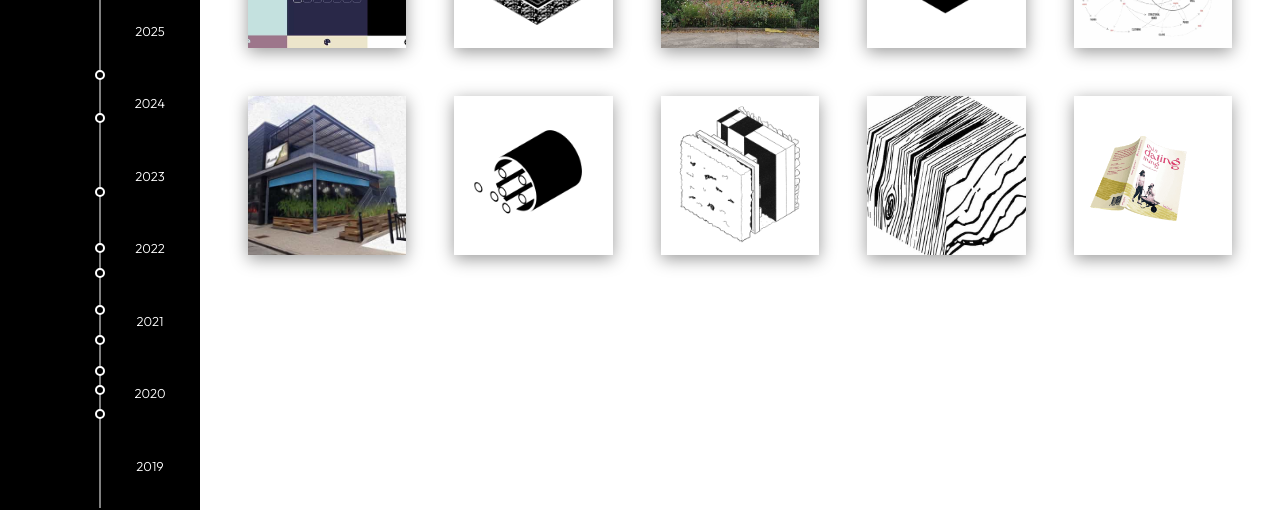
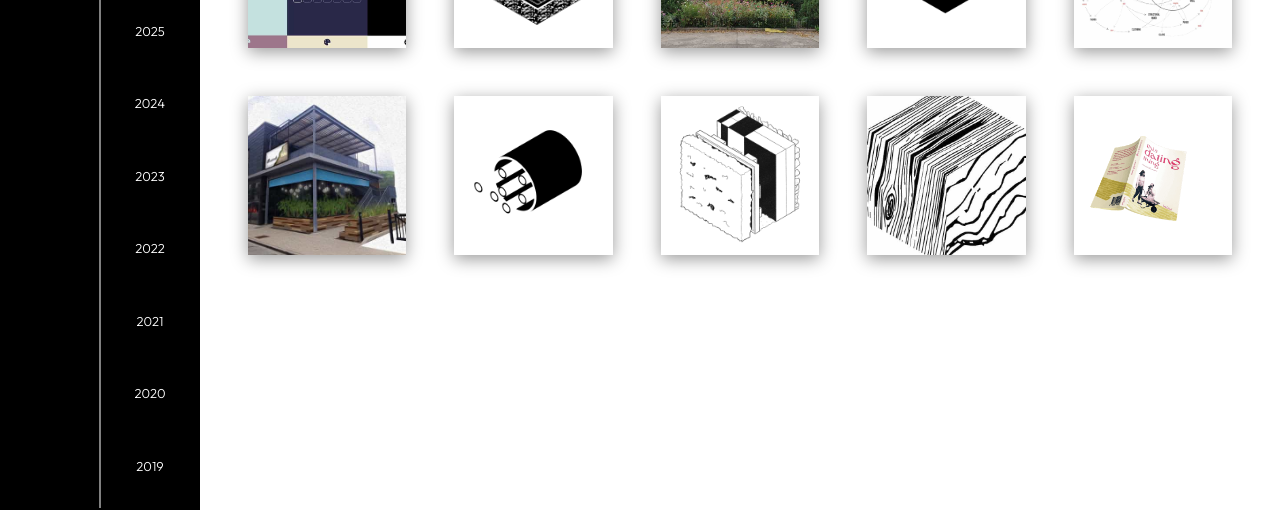
Before and after one commit to lukebobuke/portfolio, a React (Vite) app: page / in a window 1280 px wide. Shown: the part 218-728 px from the top of the page. Built offline with nearby package versions, Linux system fonts and the light colour scheme.

Commit message:
Adjusted animation timing

```diff
--- a/src/components/ProjectCard.css
+++ b/src/components/ProjectCard.css
@@ -23,7 +23,7 @@
 /* Initial page load animation - only applied to initial-load class */
 .project-card.initial-load {
 	opacity: 0;
-	animation: fadeInLoad 0.4s ease-out forwards;
+	animation: fadeInLoad 0.8s ease-out forwards;
 }
 
 .project-card * {
--- a/src/components/ProjectCard.jsx
+++ b/src/components/ProjectCard.jsx
@@ -35,7 +35,7 @@ function ProjectCard({ project, isExpanded, isFiltered, onClick, isInitialLoad,
 			}}
 			style={{
 				aspectRatio: "1 / 1",
-				"--animation-delay": `${animationIndex * 0.05}s`,
+				"--animation-delay": `${animationIndex * 0.15}s`,
 			}}>
 			<img src={thumbnail} alt={project.title} className="card-thumbnail" />
 			<div className="card-overlay">
--- a/src/components/ProjectGrid.jsx
+++ b/src/components/ProjectGrid.jsx
@@ -13,7 +13,7 @@ function ProjectGrid({ expandedCard, setExpandedCard, activeFilter }) {
 		// Remove initial-load class after animation completes
 		const timer = setTimeout(() => {
 			setIsInitialLoad(false);
-		}, 900); // 9 cards * 0.05s + 0.4s animation
+		}, 2000); // Increased for longer stagger effect
 		return () => clearTimeout(timer);
 	}, []);
 	const handleCardClick = (projectId, isFiltered, event) => {
--- a/src/components/Timeline.css
+++ b/src/components/Timeline.css
@@ -1,4 +1,35 @@
 /** @format */
+
+@keyframes fadeInTimeline {
+	from {
+		opacity: 0;
+	}
+	to {
+		opacity: 1;
+	}
+}
+
+@keyframes slideInDotVertical {
+	from {
+		transform: translateY(100px);
+		opacity: 0;
+	}
+	to {
+		transform: translateY(0);
+		opacity: 1;
+	}
+}
+
+@keyframes slideInDotHorizontal {
+	from {
+		transform: translate(calc(-50% - 100px), -50%);
+		opacity: 0;
+	}
+	to {
+		transform: translate(-50%, -50%);
+		opacity: 1;
+	}
+}
 
 .timeline-container {
 	background-color: black;
@@ -59,6 +90,9 @@
 	border-radius: 50%;
 	cursor: pointer;
 	z-index: 1;
+	opacity: 0;
+	animation: slideInDotVertical 0.4s ease-out forwards;
+	animation-delay: calc(var(--dot-index, 0) * 0.05s + 2.2s);
 }
 
 @media (hover: hover) {
@@ -130,6 +164,8 @@
 		top: 50%;
 		left: calc(100% - var(--dot-position));
 		transform: translate(-50%, -50%);
+		animation: slideInDotHorizontal 0.4s ease-out forwards;
+		animation-delay: calc(var(--dot-index, 0) * 0.05s + 2.2s);
 	}
 
 	.timeline-dot-filled-vertical {
--- a/src/components/Timeline.jsx
+++ b/src/components/Timeline.jsx
@@ -76,7 +76,7 @@ function Timeline({ selectedDate, projects, onProjectSelect, activeFilter }) {
 					);
 				})}{" "}
 				{/* All project dots */}
-				{projects.map((project) => {
+				{projects.map((project, index) => {
 					if (!project.date) return null;
 
 					const dotPosition = calculateDotPosition(project.date);
@@ -87,7 +87,7 @@ function Timeline({ selectedDate, projects, onProjectSelect, activeFilter }) {
 						<div
 							key={project.id}
 							className={`timeline-dot-vertical ${isFiltered ? "timeline-dot-filtered" : ""}`}
-							style={{ "--dot-position": `${dotPosition}%` }}
+							style={{ "--dot-position": `${dotPosition}%`, "--dot-index": index }}
 							onClick={(e) => handleEmptyDotClick(project.id, isFiltered, e)}
 							title={project.title}
 						/>
```
